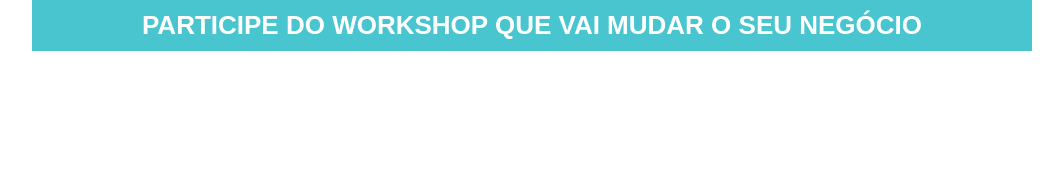
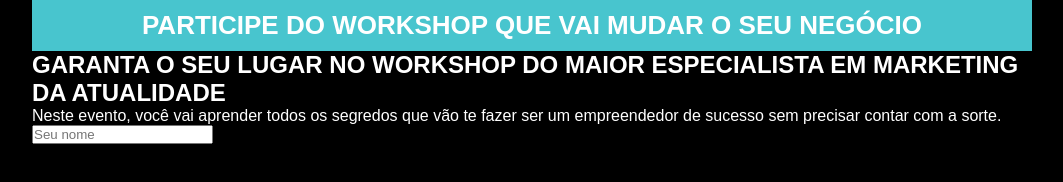
Before and after one commit to satulg01/pagina-de-captura, a plain HTML site: page index.html in a window 1280 px wide. Shown: the whole page, without its empty margins (108-1171 px from the left). Drawn offline with Linux system fonts and the light colour scheme.

Commit message:
Section do formulário

```diff
--- a/css/style.css
+++ b/css/style.css
@@ -8,6 +8,7 @@
 }
 body{
     font-family: Arial, Helvetica, sans-serif;
+    background-color: black;
 
 }
 header{
@@ -19,3 +20,6 @@ header{
 .title{
     font-size: 26px;
 }
+section{
+    color: white;
+}
--- a/index.html
+++ b/index.html
@@ -13,6 +13,15 @@
         <header>
             <h1 class="title">PARTICIPE DO WORKSHOP QUE VAI MUDAR O SEU NEGÓCIO</h1>
         </header>
+        <section>
+            <div class="formContainer">
+                <h2>GARANTA O SEU LUGAR NO WORKSHOP DO MAIOR ESPECIALISTA EM MARKETING DA ATUALIDADE</h2>
+                <p>Neste evento, você vai aprender todos os segredos que vão te fazer ser um empreendedor de sucesso sem precisar contar com a sorte.</p>
+                <form action="">
+                    <input type="text" name="name" id="name" placeholder="Seu nome">
+                </form>
+            </div>
+        </section>
     </div>
 
 </body>
```
